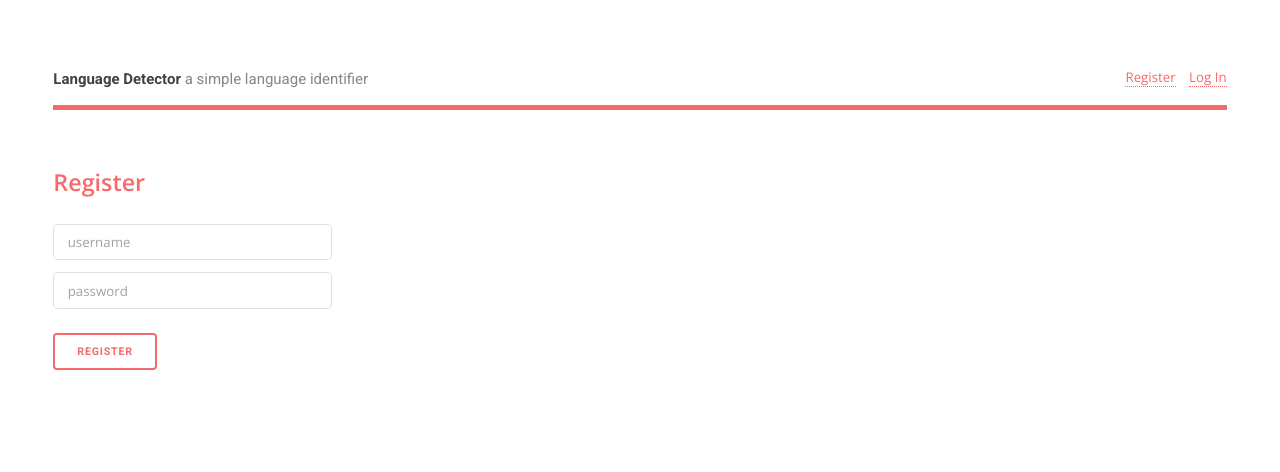
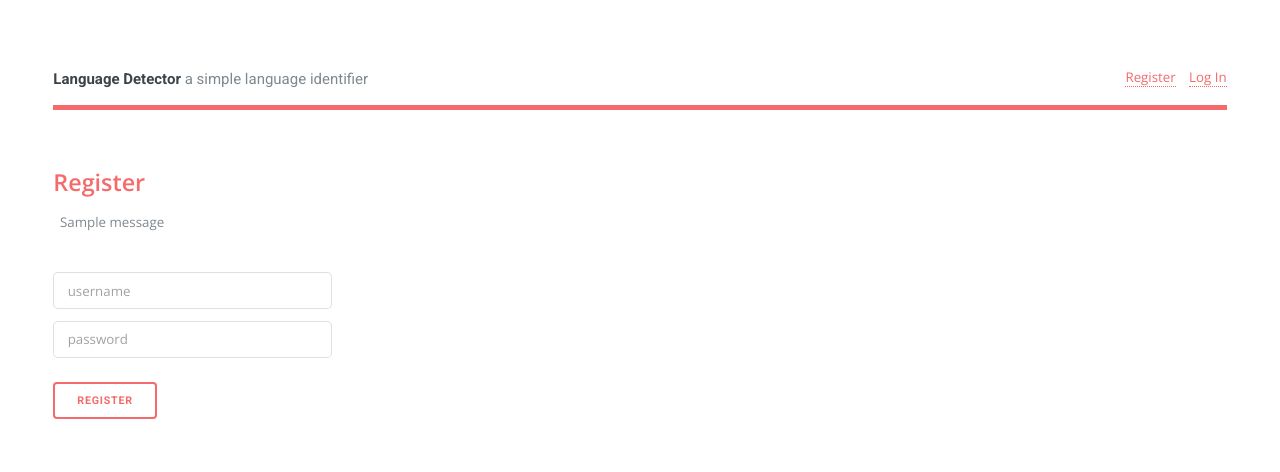
Before and after one commit to mason3k/flask_demo, a Flask app: template program/templates/auth/register.html in a window 1280 px wide. Shown: the top 472 px of the page. Run offline with Flask 3, Linux system fonts and the light colour scheme; the template is opened without the code that fills it: most values are stand-ins (such as "Sample title", 1, 10 or a date in 2020); one stand-in notice (Sample message) is shown; parts of the project's set-up code (start-up, migrations or seed data) failed here and were passed over; some libraries are stand-ins or nearby versions.

Commit message:
🐛 restore flashed messages display

```diff
--- a/program/templates/base.html
+++ b/program/templates/base.html
@@ -45,10 +45,20 @@
                         {% block header %}{% endblock %}
                     </header>
 
-                    <!-- Flashed messages
-                    {% for message in get_flashed_messages() %}
+                    <!-- Flashed messages -->
+                    <!-- {% for message in get_flashed_messages() %}
                     <div class="flash">{{ message }}</div>
                     {% endfor %} -->
+
+                    {%- with messages = get_flashed_messages(with_categories=true) -%}
+                    {% if messages %}
+                      <ul class="flashes">
+                      {% for category, message in messages %}
+                        <li class="{{ category }}">{{ message }}</li>
+                      {% endfor %}
+                      </ul>
+                    {% endif %}
+                    {%- endwith %}
 
                     <!-- Content -->
                     {% block content %}{% endblock %}
--- a/program/templates/security/login_user.html
+++ b/program/templates/security/login_user.html
@@ -7,7 +7,7 @@
 {% endblock %}
 
 {% block content %}
-  {% include "security/_messages.html" %}
+  <!-- {% include "security/_messages.html" %} -->
   <!-- <h1>{{ _fsdomain('Login') }}</h1> -->
   <div class="row">
   <form action="{{ url_for_security('login') }}{{ prop_next() }}" method="post" name="login_user_form" class="col-4 col-12-small">
```
